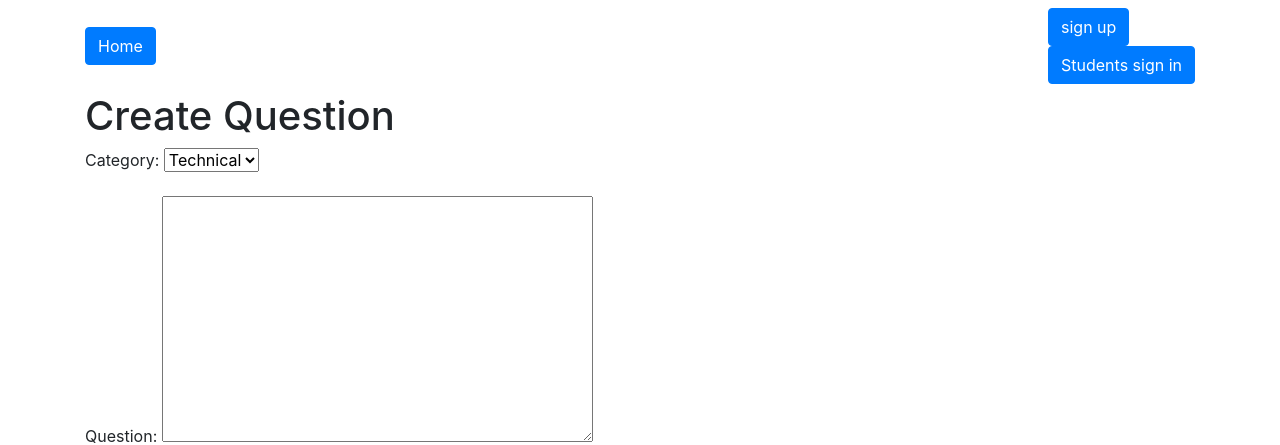
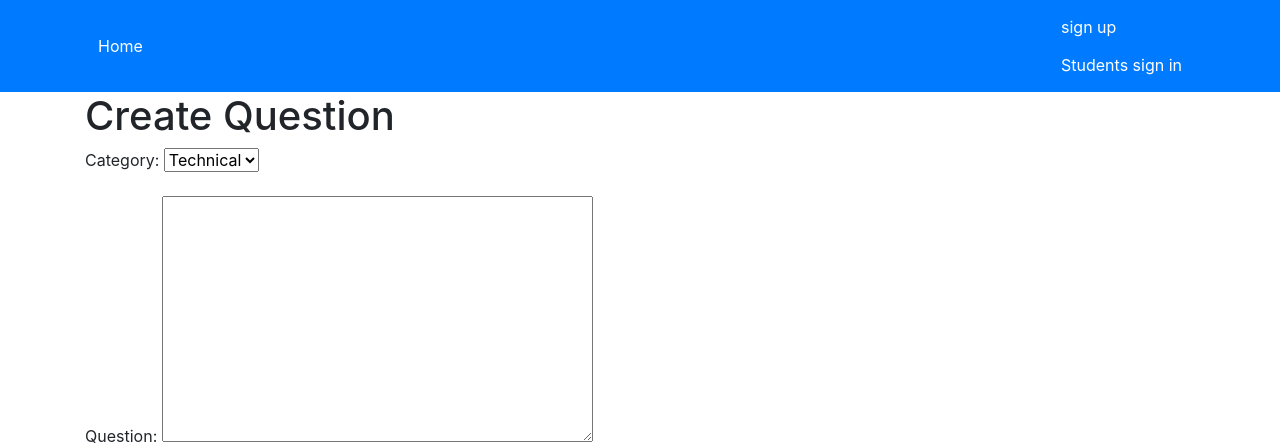
Before and after one commit to Anjali-rani/Eligibility, a Django app: page /Portal/create/ in a window 1280 px wide. Shown: the top 445 px of the page. Run offline with Django 3.2, Linux system fonts and the light colour scheme; some libraries are stand-ins or nearby versions.

Commit message:
Update base.html

```diff
--- a/templates/base.html
+++ b/templates/base.html
@@ -7,8 +7,9 @@
     <script src="https://unpkg.com/sweetalert/dist/sweetalert.min.js"></script>
     <title>Base</title>
 </head>
-<nav class="navbar  mynav" role="navigation" id="navbar">
+<nav class="navbar navbar-dark bg-primary">
     			<div class="container">
+
 <a href="{% url 'home'%}" class="btn btn-primary">Home</a>
 
             <ul class="nav navbar-nav navbar-right">
```
